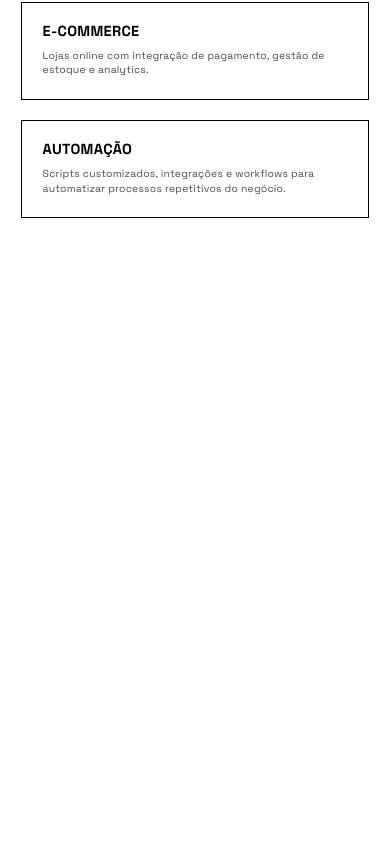
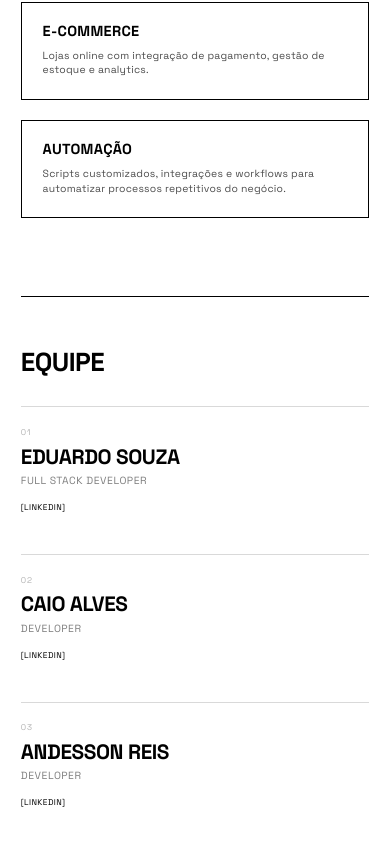
Before and after one commit to DevEduardoSouza/genus-landing, a Next.js app: page /about in a window 390 px wide. Shown: the part 1741-2586 px from the top of the page. Before the commit the page ends 2176 px from the top, so only its background shows below. Built offline with nearby package versions, Linux system fonts and the light colour scheme.

Commit message:
feat: add team section to about page
Add Equipe section with Eduardo Souza, Caio Alves, and Andesson Reis.
Brutalist style with numbered index, role, and LinkedIn bracket links.
Responsive grid (3 cols desktop, 1 col mobile).

Co-Authored-By: Claude Opus 4.6 <noreply@anthropic.com>

```diff
--- a/app/about/page.tsx
+++ b/app/about/page.tsx
@@ -104,6 +104,51 @@ export default function AboutPage() {
           </div>
         </div>
       </div>
+
+      <div className="about__team">
+        <h2 className="about__team-title">Equipe</h2>
+        <div className="about__team-grid">
+          <div className="about__member">
+            <span className="about__member-index">01</span>
+            <h3 className="about__member-name">Eduardo Souza</h3>
+            <span className="about__member-role">Full Stack Developer</span>
+            <a
+              href="https://linkedin.com/in/eduardo-souza-dev"
+              target="_blank"
+              rel="noopener noreferrer"
+              className="about__member-link"
+            >
+              <span>LinkedIn</span>
+            </a>
+          </div>
+          <div className="about__member">
+            <span className="about__member-index">02</span>
+            <h3 className="about__member-name">Caio Alves</h3>
+            <span className="about__member-role">Developer</span>
+            <a
+              href="https://linkedin.com/in/caioalves14"
+              target="_blank"
+              rel="noopener noreferrer"
+              className="about__member-link"
+            >
+              <span>LinkedIn</span>
+            </a>
+          </div>
+          <div className="about__member">
+            <span className="about__member-index">03</span>
+            <h3 className="about__member-name">Andesson Reis</h3>
+            <span className="about__member-role">Developer</span>
+            <a
+              href="https://linkedin.com/in/andesson-reis"
+              target="_blank"
+              rel="noopener noreferrer"
+              className="about__member-link"
+            >
+              <span>LinkedIn</span>
+            </a>
+          </div>
+        </div>
+      </div>
     </main>
     </PageTransition>
   );
--- a/styles/about.css
+++ b/styles/about.css
@@ -104,6 +104,73 @@
   opacity: 0.7;
 }
 
+/* Team */
+.about__team {
+  margin-top: var(--space-4xl);
+  padding-top: var(--space-3xl);
+  border-top: 1px solid #000000;
+}
+
+.about__team-title {
+  font-size: var(--text-2xl);
+  font-weight: 700;
+  letter-spacing: -0.02em;
+  margin-bottom: var(--space-2xl);
+}
+
+.about__team-grid {
+  display: grid;
+  grid-template-columns: repeat(3, 1fr);
+  gap: var(--space-lg);
+}
+
+.about__member {
+  padding: var(--space-lg) 0;
+  border-top: 1px solid rgba(0, 0, 0, 0.15);
+}
+
+.about__member-index {
+  font-size: var(--text-xs);
+  font-weight: 400;
+  letter-spacing: 0.1em;
+  opacity: 0.3;
+  display: block;
+  margin-bottom: var(--space-sm);
+}
+
+.about__member-name {
+  font-size: var(--text-xl);
+  font-weight: 700;
+  letter-spacing: -0.02em;
+  margin-bottom: var(--space-xs);
+}
+
+.about__member-role {
+  font-size: var(--text-sm);
+  font-weight: 400;
+  letter-spacing: 0.05em;
+  opacity: 0.5;
+  display: block;
+  margin-bottom: var(--space-md);
+}
+
+.about__member-link {
+  font-size: var(--text-xs);
+  font-weight: 400;
+  letter-spacing: 0.05em;
+}
+
+.about__member-link::before { content: "["; }
+.about__member-link::after { content: "]"; }
+
+.about__member-link span {
+  display: inline-block;
+}
+
+.about__member-link:hover span {
+  animation: bo 0.4s steps(1) infinite;
+}
+
 /* Mobile */
 @media (max-width: 768px) {
   .about {
@@ -122,6 +189,10 @@
   .about__services-grid {
     grid-template-columns: 1fr;
   }
+
+  .about__team-grid {
+    grid-template-columns: 1fr;
+  }
 }
 
 /* Small phone */
```
